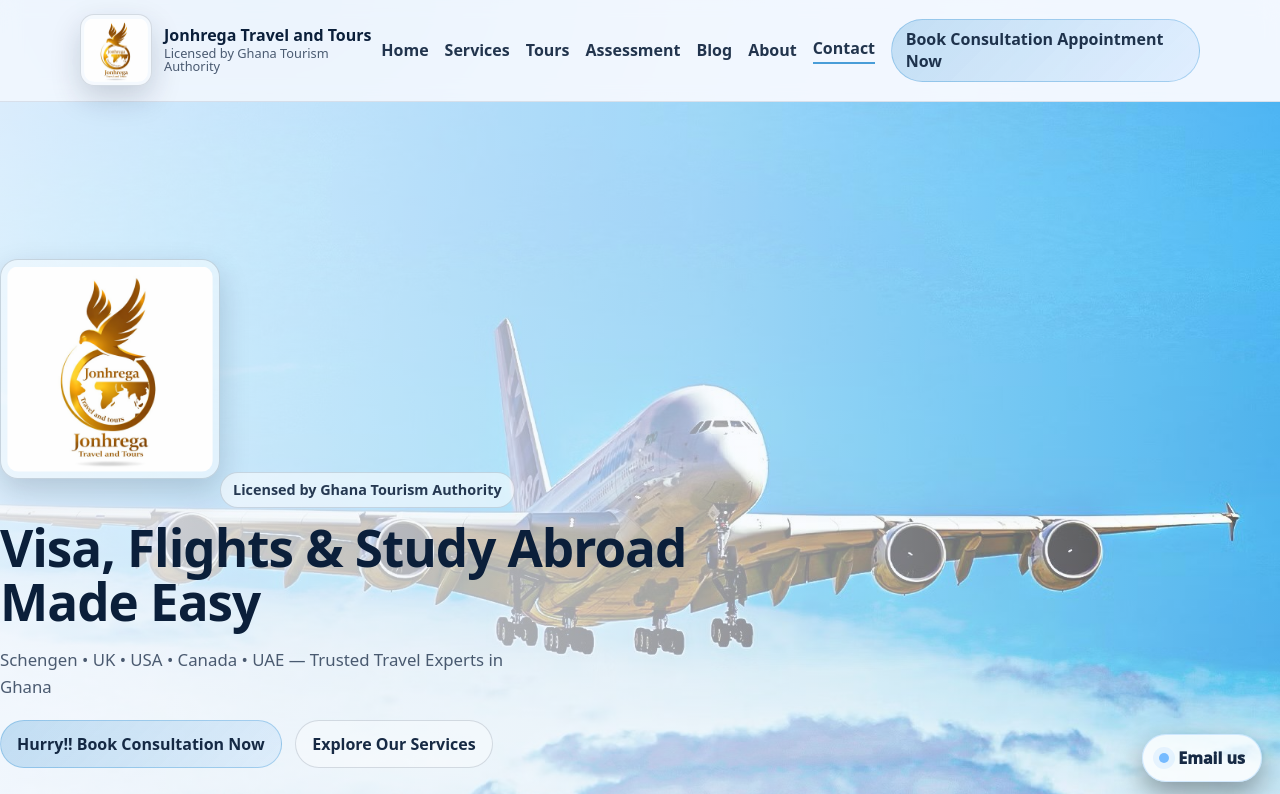
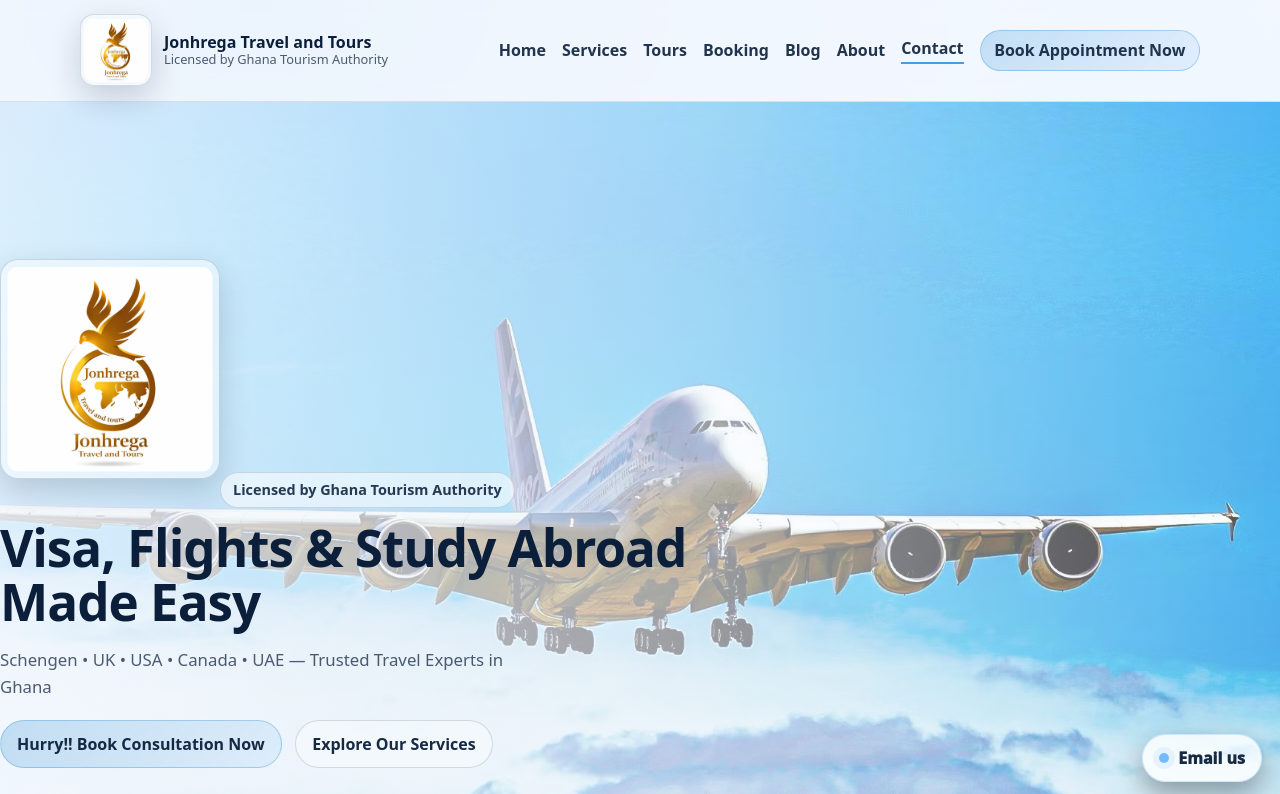
Before and after one commit to learngermanghana/jonhrega-travel-site, a React (Vite) app: page /contact in a window 1280 px wide. Shown: the top 794 px of the page. Built offline with nearby package versions, Linux system fonts and the light colour scheme.

Commit message:
Update navigation for booking page

```diff
--- a/src/components/Navbar.jsx
+++ b/src/components/Navbar.jsx
@@ -7,7 +7,7 @@ const links = [
   { label: "Home", to: "/" },
   { label: "Services", to: "/services" },
   { label: "Tours", to: "/tours" },
-  { label: "Assessment", to: "/assessment" },
+  { label: "Booking", to: "/booking" },
   { label: "Blog", to: "/blog" },
   { label: "About", to: "/about" },
   { label: "Contact", to: "/contact" }
@@ -34,7 +34,7 @@ export default function Navbar() {
               {l.label}
             </NavLink>
           ))}
-          <Link className="btn btn--small" to="/assessment">Book Consultation Appointment Now</Link>
+          <Link className="btn btn--small" to="/booking">Book Appointment Now</Link>
         </nav>
 
         <button
@@ -60,7 +60,7 @@ export default function Navbar() {
                 {l.label}
               </NavLink>
             ))}
-            <Link className="btn" to="/assessment" onClick={() => setOpen(false)}>Book Consultation Appointment Now</Link>
+            <Link className="btn" to="/booking" onClick={() => setOpen(false)}>Book Appointment Now</Link>
           </Container>
         </div>
       )}
```
